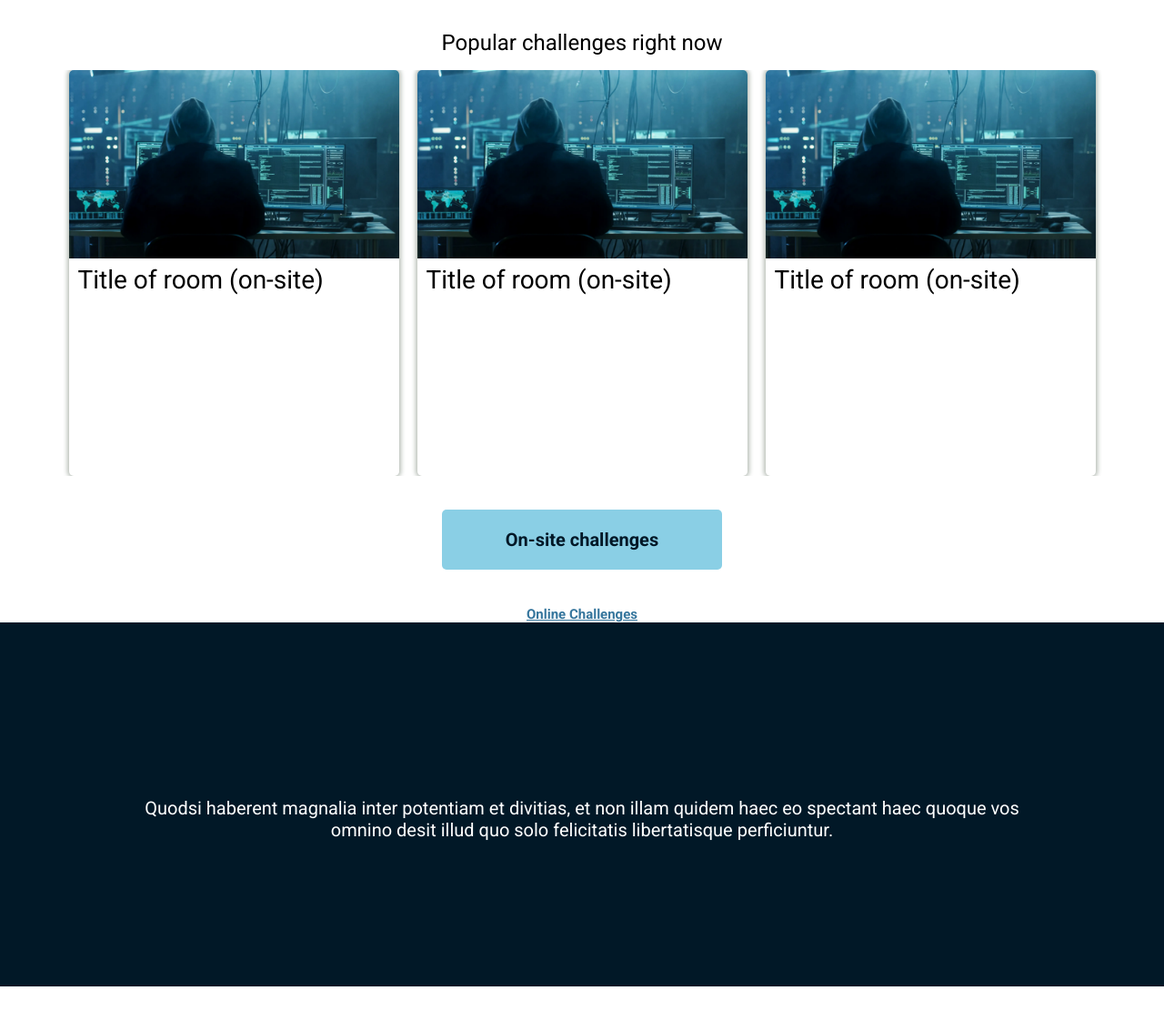
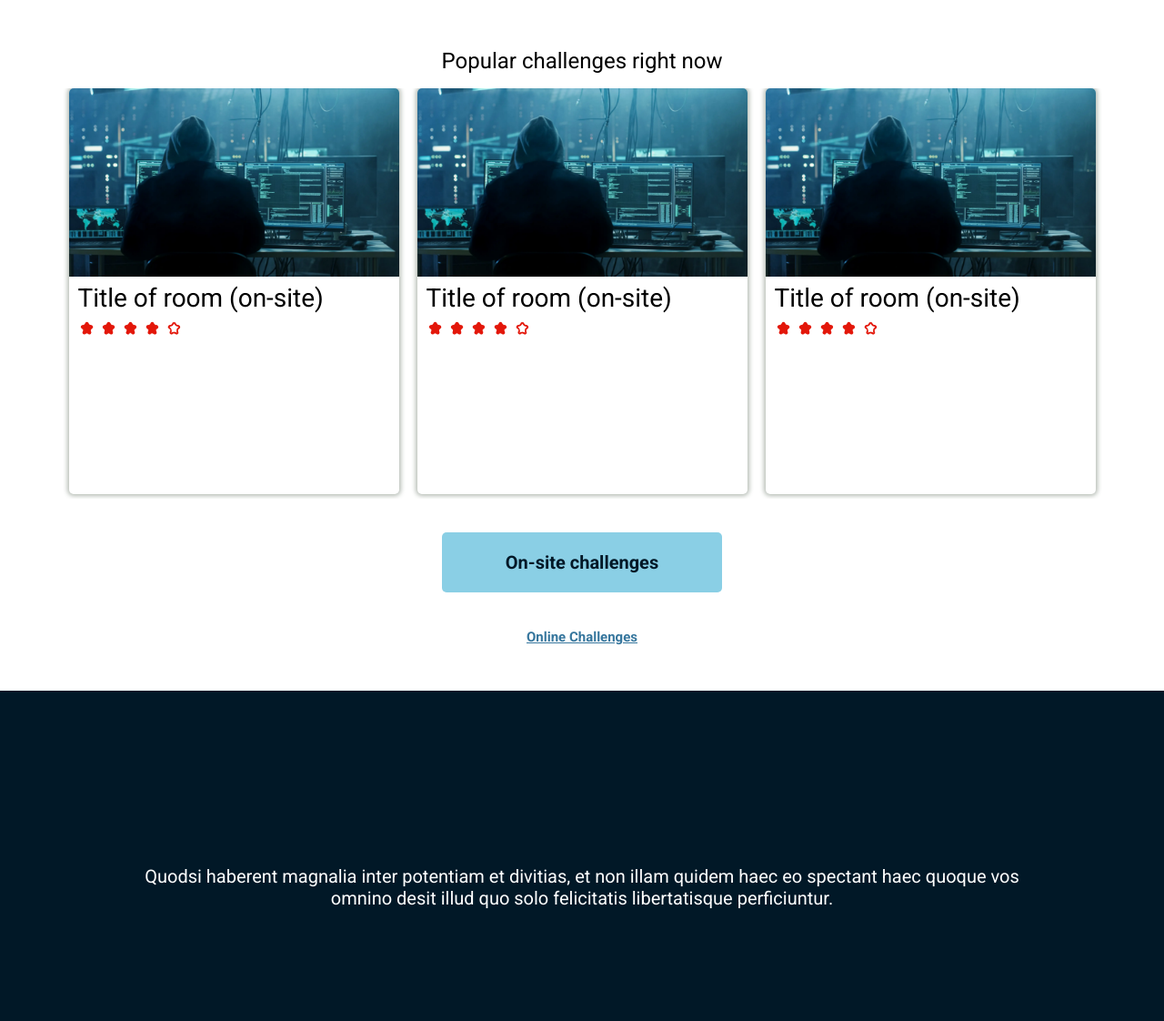
Before and after one commit to RobTrb/-ESC-HackerEscapeRooms, a plain HTML site: page index.html in a window 1280 px wide. Shown: the part 1305-2427 px from the top of the page at 91% size. Before the commit the page ends 2389 px from the top, so only its background shows below. Drawn offline with Linux system fonts and the light colour scheme.

Commit message:
added stars in tiles

```diff
--- a/index.html
+++ b/index.html
@@ -41,16 +41,19 @@
         <div class="tile">
             <img class = "tile_Image" src = "assets/hacker_image_medium.png">
             <a>Title of room (on-site)</a>
+            <img class = "tile_stars" src = "assets/stars.png">
         </div>
 
         <div class="tile">
             <img class = "tile_Image" src = "assets/hacker_image_medium.png">
             <a>Title of room (on-site)</a>
+            <img class = "tile_stars" src = "assets/stars.png">
         </div>
 
         <div class="tile">
             <img class = "tile_Image" src = "assets/hacker_image_medium.png">
             <a>Title of room (on-site)</a>
+            <img class = "tile_stars" src = "assets/stars.png">
         </div>
     </div>
 
--- a/main.css
+++ b/main.css
@@ -62,6 +62,7 @@ header {
 .online {
     font-size: 15px;
     margin-top: 40px;
+    margin-bottom: 20px;
     font-weight: bold;
     color: #36769d;
 }
@@ -125,6 +126,18 @@ header {
     color: black;
     font-size: 28px;
     font-weight: 400;
+    margin-bottom: 5px;
+}
+
+.tile_Image {
+    width: 100%;
+    object-fit: contain;
+    overflow: hidden;
+}
+
+.tile_stars {
+    margin-left: 10px;
+    object-fit: contain;
 }
 
 .tile a {
@@ -132,11 +145,7 @@ header {
     margin-top: 10px;
 }
 
-.tile_Image {
-    width: 100%;
-    object-fit: contain;
-    overflow: hidden;
-}
+
 
 .middleDivider {
     display: flex;
@@ -146,6 +155,7 @@ header {
     width: 100%;
     height: 20em;
     font-size: 20px;
+    margin-top: 30px;
 
 }
 
@@ -153,4 +163,5 @@ header {
     margin-top: 15%;
     width: 80%;
     text-align: center;
+
 }
```
